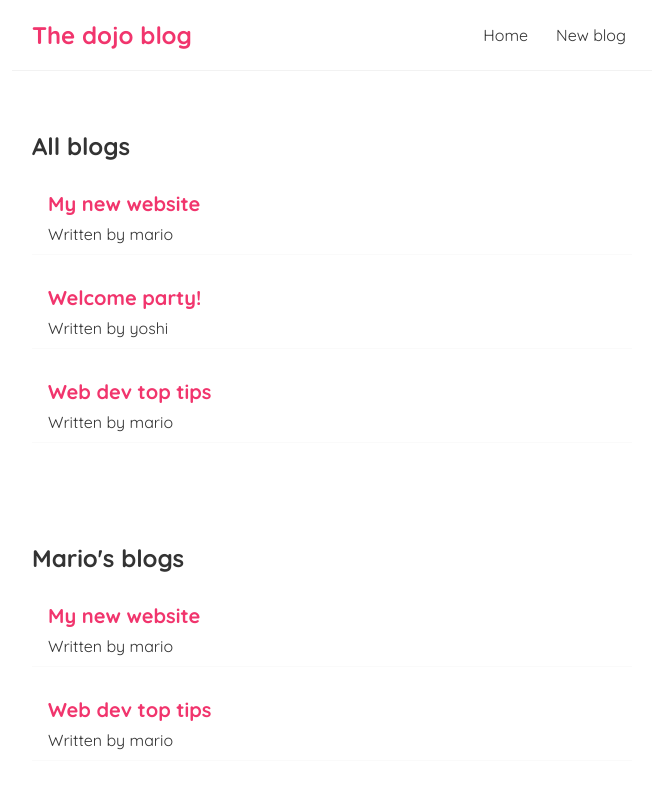
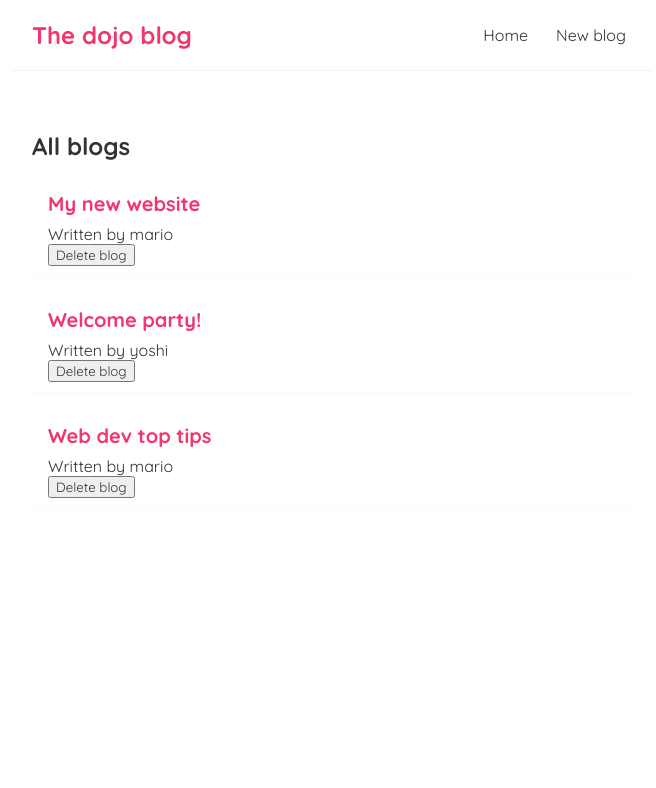
Before and after one commit to RomanAbdurahmanov/Ninja-blog, a React (Create React App) app: page / in a window 1280 px wide. Shown: the top 788 px of the page, without its empty margins (308-964 px from the left). Built offline with nearby package versions, Linux system fonts and the light colour scheme.

Commit message:
Added delete button, delete function is passed as prop

```diff
--- a/src/BlogList.tsx
+++ b/src/BlogList.tsx
@@ -9,7 +9,15 @@
 
 export interface BlogListType extends Array<BlogType> {}
 
-function BlogList({ blogs, title }: { blogs: BlogListType; title: string }) {
+function BlogList({
+  blogs,
+  title,
+  handleDelete,
+}: {
+  blogs: BlogListType
+  title: string
+  handleDelete: (id: number) => void
+}) {
   return (
     <div className='blog-list'>
       <h2>{title}</h2>
@@ -17,6 +25,7 @@
         <div className='blog-preview' key={blog.id}>
           <h2>{blog.title}</h2>
           <p>Written by {blog.author}</p>
+          <button onClick={() => handleDelete(blog.id)}>Delete blog</button>
         </div>
       ))}
     </div>
--- a/src/Home.tsx
+++ b/src/Home.tsx
@@ -1,5 +1,5 @@
 import React, { useState } from 'react'
-import BlogList from './BlogList'
+import BlogList, { BlogListType } from './BlogList'
 
 function Home() {
   const [blogs, setBlogs] = useState([
@@ -13,13 +13,14 @@
     },
   ])
 
+  const handleDelete = (id: number) => {
+    const newBlogs: BlogListType = blogs.filter((blog) => blog.id !== id)
+    setBlogs(newBlogs)
+  }
+
   return (
     <div className='home'>
-      <BlogList blogs={blogs} title='All blogs' />
-      <BlogList
-        blogs={blogs.filter((blog) => blog.author === 'mario')}
-        title="Mario's blogs"
-      />
+      <BlogList blogs={blogs} title='All blogs' handleDelete={handleDelete} />
     </div>
   )
 }
```
